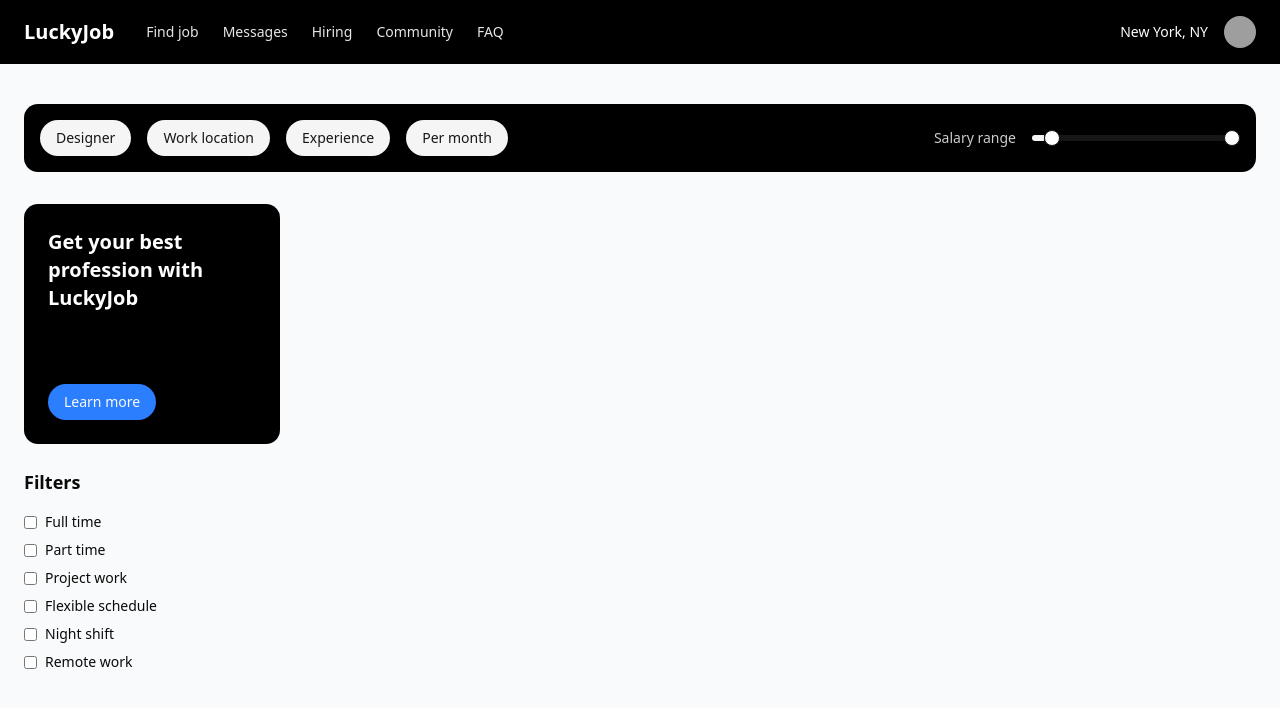
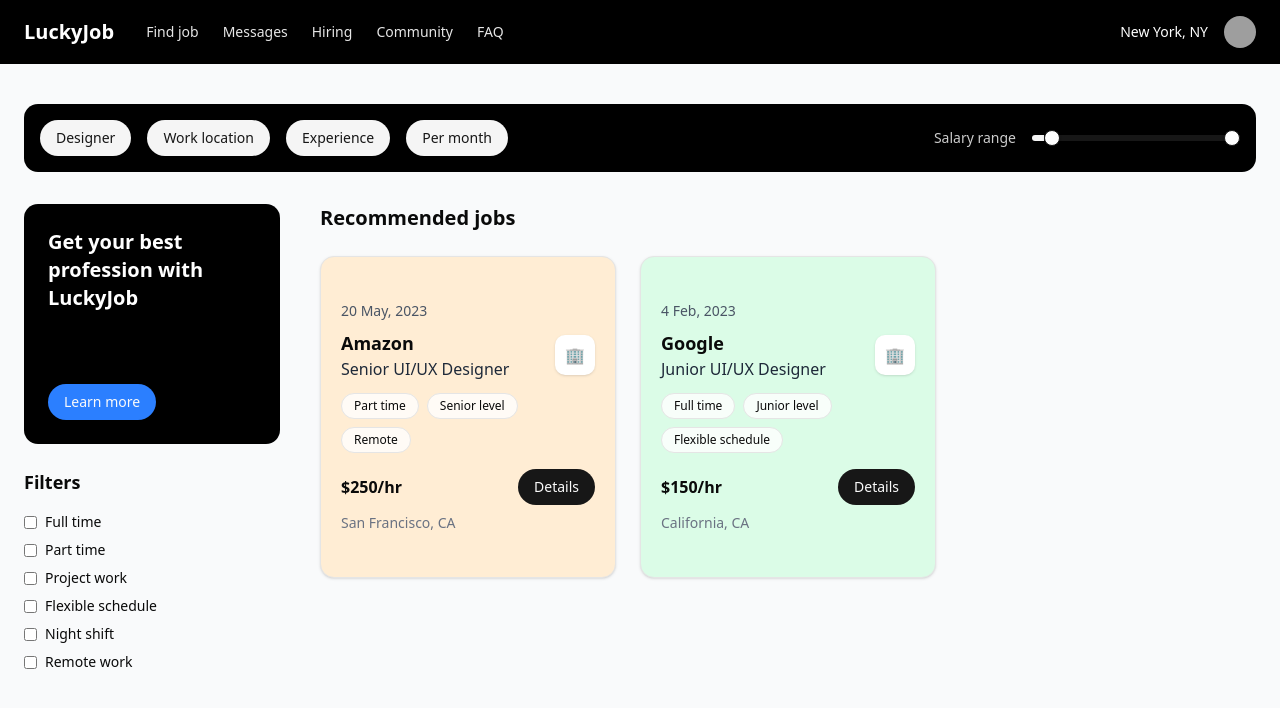
Before and after one commit to kishorekumargr/job-portal, a Next.js app: page / in a window 1280 px wide. Shown: the top 708 px of the page. Built offline with nearby package versions, Linux system fonts and the light colour scheme; grey boxes are pictures that could not be loaded.

Commit message:
Add job grid

```diff
--- a/app/page.tsx
+++ b/app/page.tsx
@@ -1,8 +1,9 @@
 import FiltersSidebar from "@/components/FiltersSidebar";
 import Navbar from "@/components/Navbar";
 import TopFilters from "@/components/TopFilters";
+import JobGrid from "@/components/JobGrid";
 
-export default function LuckyJob() {
+export default function Home() {
   return (
     <main className="min-h-screen bg-gray-50">
       <Navbar />
@@ -10,6 +11,10 @@
         <TopFilters />
         <div className="mt-8 flex gap-10">
           <FiltersSidebar />
+          <div className="flex-1">
+            <h2 className="text-xl font-semibold mb-2">Recommended jobs</h2>
+            <JobGrid />
+          </div>
         </div>
       </div>
     </main>
--- /dev/null
+++ b/components/JobGrid.tsx
@@ -0,0 +1,32 @@
+import JobCard from "@/components/JobCard";
+
+const JOBS = [
+  {
+    date: "20 May, 2023",
+    company: "Amazon",
+    title: "Senior UI/UX Designer",
+    pay: "$250/hr",
+    location: "San Francisco, CA",
+    tags: ["Part time", "Senior level", "Remote"],
+    color: "bg-orange-100",
+  },
+  {
+    date: "4 Feb, 2023",
+    company: "Google",
+    title: "Junior UI/UX Designer",
+    pay: "$150/hr",
+    location: "California, CA",
+    tags: ["Full time", "Junior level", "Flexible schedule"],
+    color: "bg-green-100",
+  },
+];
+
+export default function JobGrid() {
+  return (
+    <div className="grid grid-cols-1 md:grid-cols-2 xl:grid-cols-3 gap-6 mt-6">
+      {JOBS.map((job) => (
+        <JobCard key={job.title} {...job} />
+      ))}
+    </div>
+  );
+}
```
